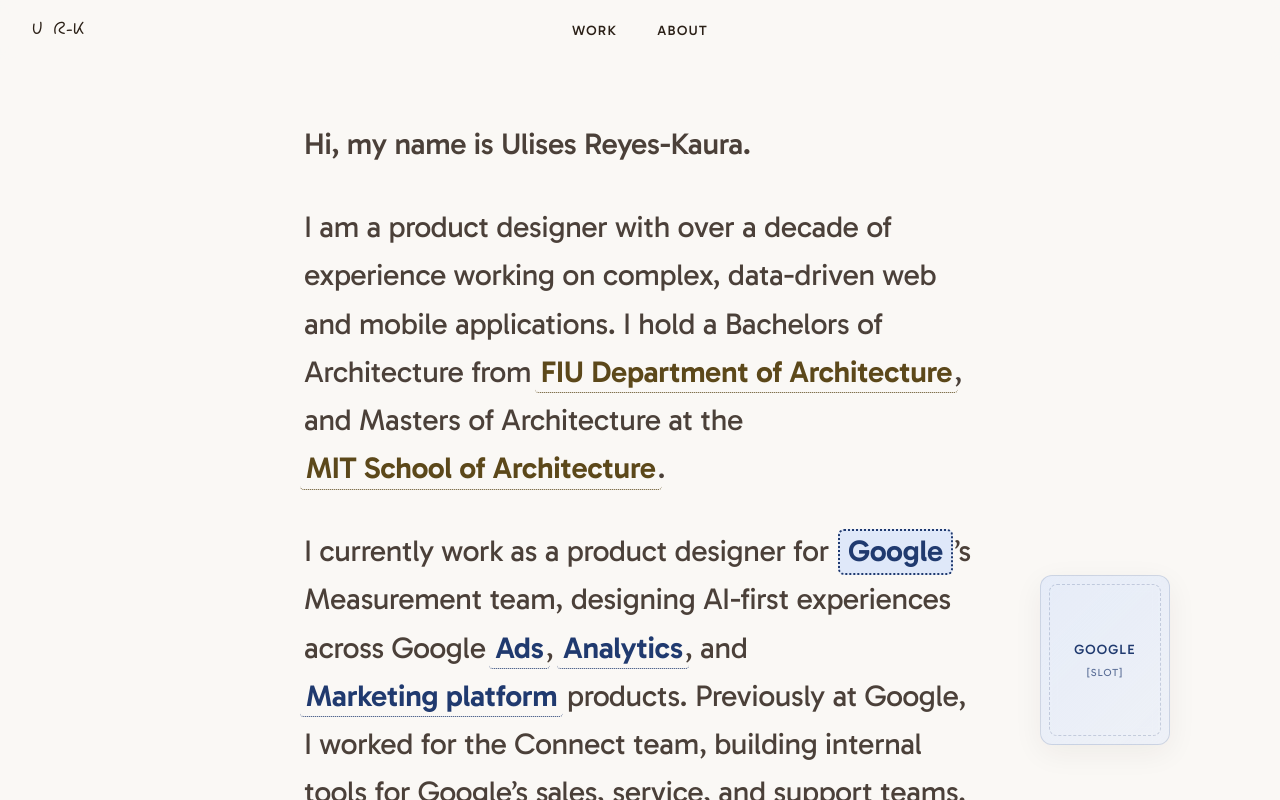
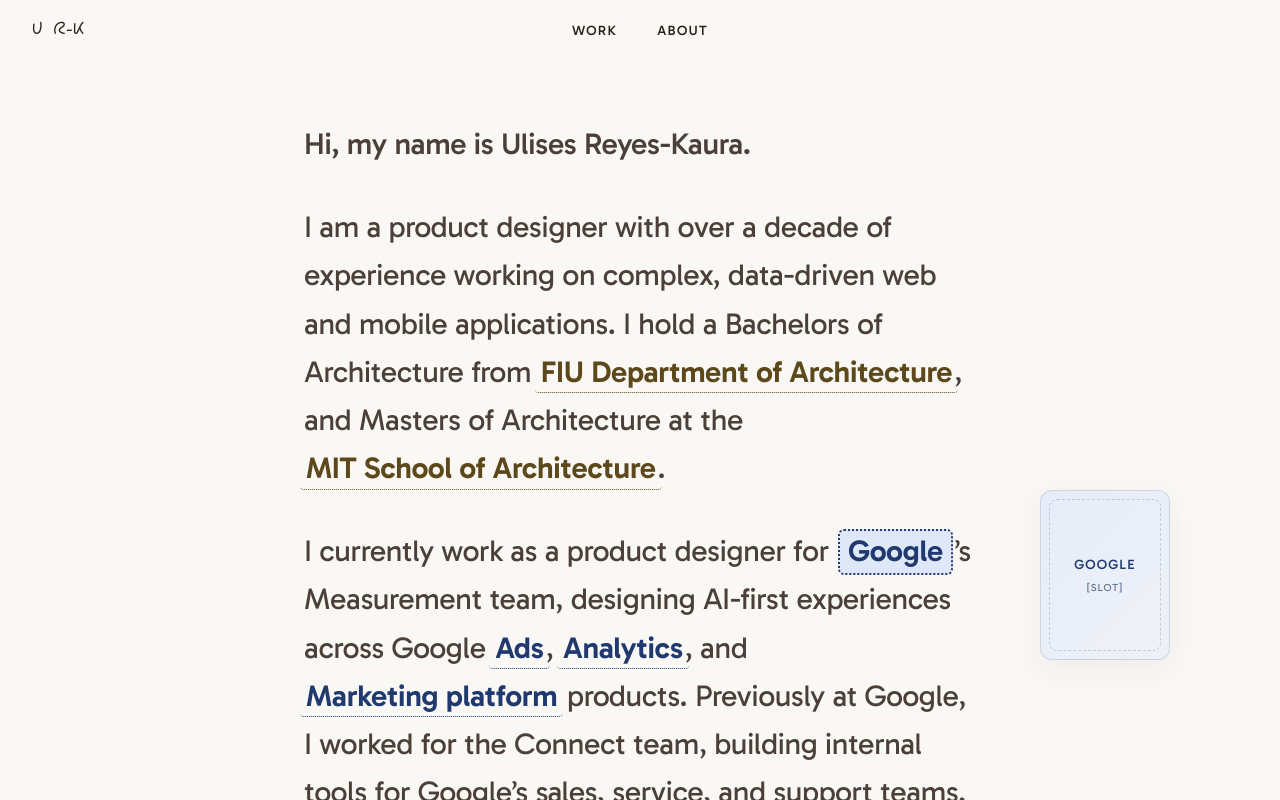
Before and after one commit to urjr/agportfolio, a Next.js app: page /about in a window 1280 px wide. Built offline with nearby package versions, Linux system fonts and the light colour scheme.

Commit message:
feat: eliminate vertical card jumping by setting static translateY(-50%) on cards and aligning bobbing keyframe starts

```diff
--- a/src/app/globals.scss
+++ b/src/app/globals.scss
@@ -870,11 +870,11 @@
     cursor: url("/assets/cursors/link.svg") 18 0, pointer; // Retro voxel pointing hand!
     z-index: 10;
     opacity: 0;
+    transform: translateY(-50%); // Centered vertically by default to prevent load snap jumps!
     transition: opacity 0.8s ease-in-out,
                 left 0.8s cubic-bezier(0.16, 1, 0.3, 1),
                 right 0.8s cubic-bezier(0.16, 1, 0.3, 1),
                 top 0.8s cubic-bezier(0.16, 1, 0.3, 1),
-                transform 0.4s cubic-bezier(0.16, 1, 0.3, 1),
                 box-shadow 0.4s cubic-bezier(0.16, 1, 0.3, 1),
                 border-color 0.4s cubic-bezier(0.16, 1, 0.3, 1);
 
@@ -1053,9 +1053,9 @@
 }
 
 @keyframes hover-bob-right {
-  0% { transform: translateY(-50%) translateY(-3px); }
-  50% { transform: translateY(-50%) translateY(3px); }
-  100% { transform: translateY(-50%) translateY(-3px); }
+  0% { transform: translateY(-50%) translateY(0px); }
+  50% { transform: translateY(-50%) translateY(4px); }
+  100% { transform: translateY(-50%) translateY(0px); }
 }
 
 // Diagrammatic Hover Connectors
```
